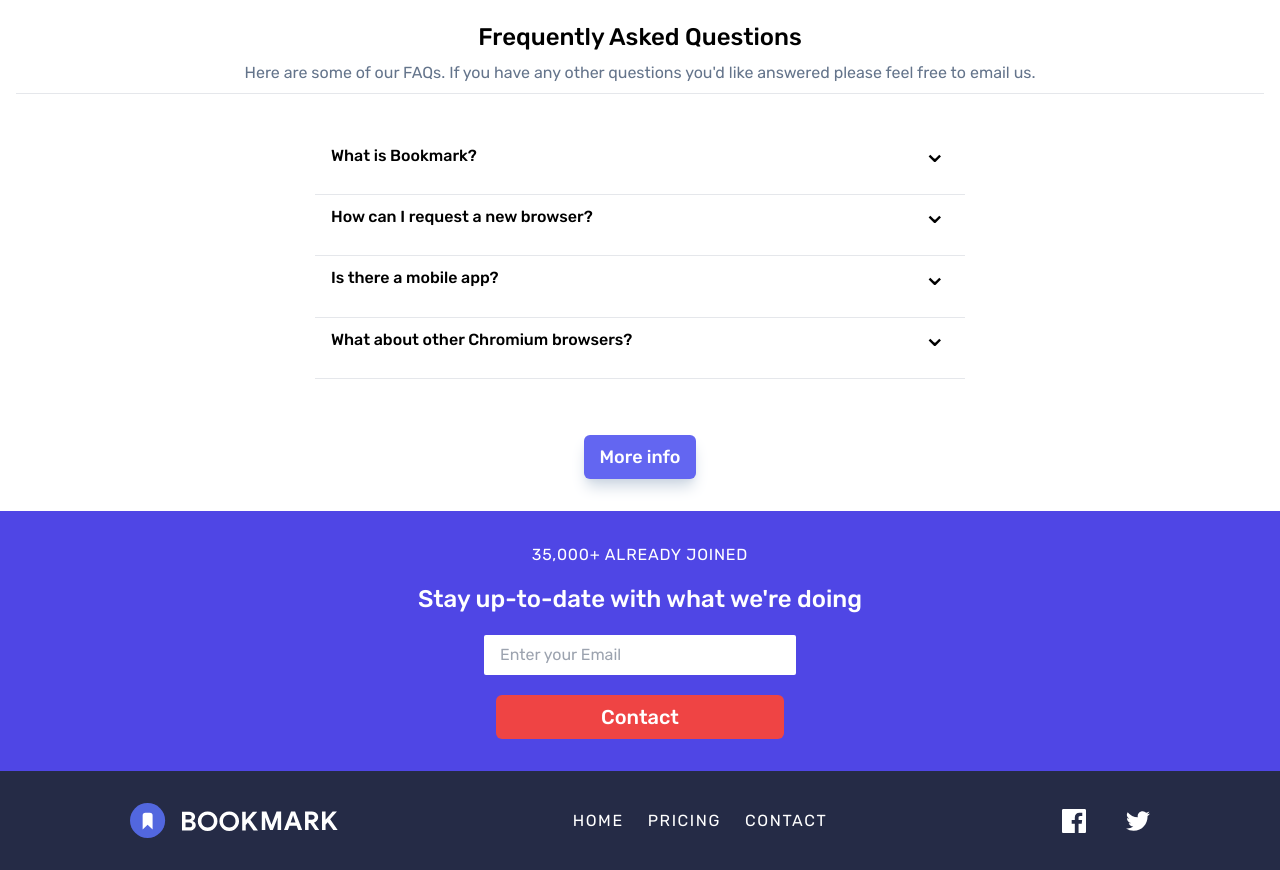
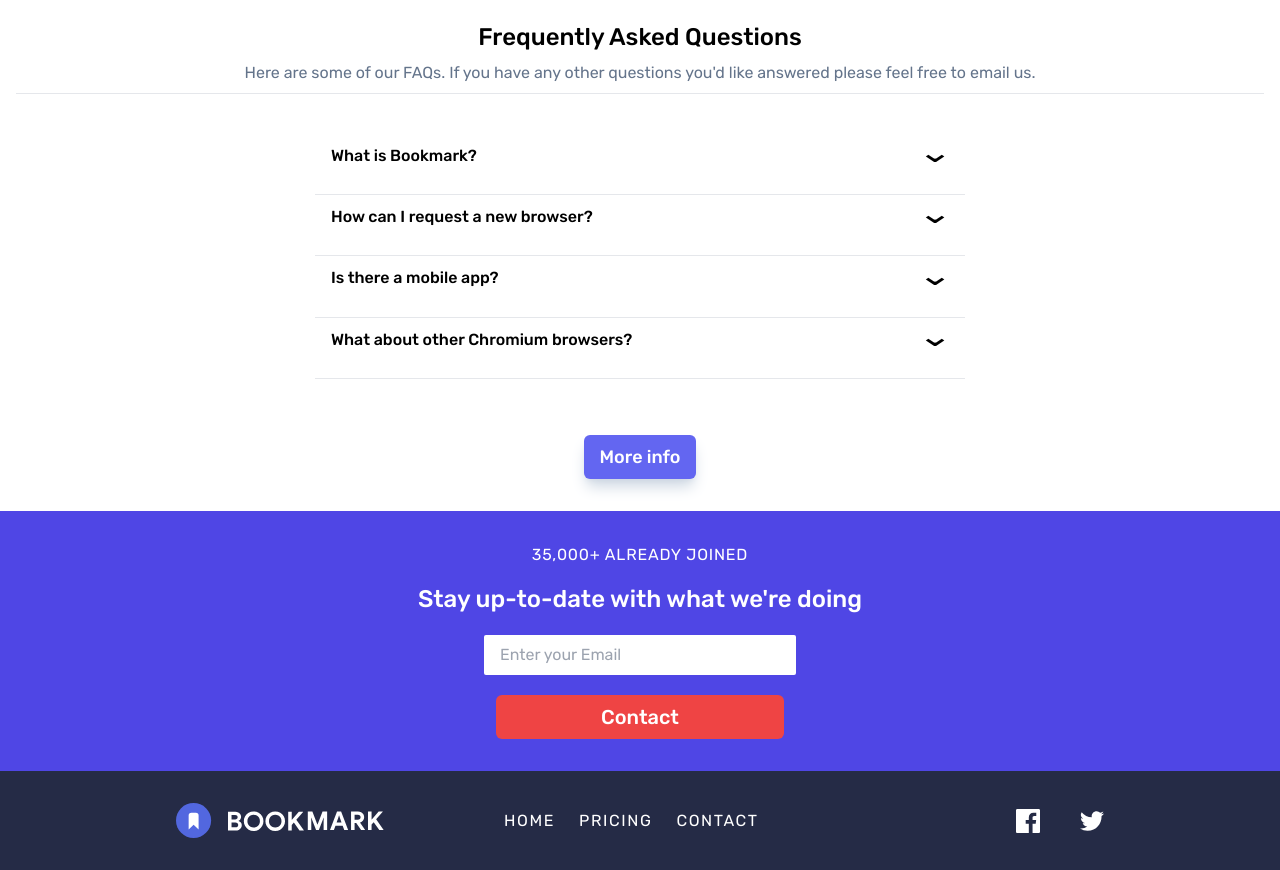
Before and after one commit to dazzlerabhi30800/FrontEndMentor-Bookmark-Landing-Page, a React (Create React App) app: page / in a window 1280 px wide. Shown: the part 2080-2950 px from the top of the page. Built offline with nearby package versions, Linux system fonts and the light colour scheme.

Commit message:
Fixed some issues

```diff
--- a/src/Components/Accordian.jsx
+++ b/src/Components/Accordian.jsx
@@ -17,7 +17,7 @@ function Accordian() {
         Here are some of our FAQs. If you have any other questions you'd like
         answered please feel free to email us.
       </p>
-      <hr className="bg-red-500 w-full" />
+      <hr className="bg-slate-500 w-full" />
       <div className="accordian--container">
         <div className="accordian--card" onClick={handleAccordian}>
           <h6>What is Bookmark?</h6>
--- a/src/Components/Footer.jsx
+++ b/src/Components/Footer.jsx
@@ -3,9 +3,9 @@ import './Style.css';
 
 function Footer() {
     return(
-        <footer className='p-8 flex flex-col md:flex-row md:justify-around justify-center items-center gap-10 text-white'>
+        <footer className='p-8 flex flex-col md:flex-row md:justify-evenly justify-center items-center gap-10 text-white md:px-44'>
                <img className='w-52' src="../images/logo-bookmark.svg" alt="" />
-               <ul className='flex flex-col md:flex-row gap-6 text-center'>
+               <ul className='flex flex-col md:flex-row gap-6 text-center md:mr-auto md:ml-20'>
                     <li className='cursor-pointer uppercase tracking-widest transition ease-in duration-300 hover:text-indigo-400'>Home</li>
                     <li className='cursor-pointer uppercase tracking-widest transition ease-in duration-300 hover:text-indigo-400'>Pricing</li>
                     <li className='cursor-pointer uppercase tracking-widest transition ease-in duration-300 hover:text-indigo-400'>Contact</li>
--- a/src/Components/Style.css
+++ b/src/Components/Style.css
@@ -210,14 +210,15 @@ nav.active {
   content: "⌄";
   top: -37%;
   right: 5px;
-  font-size: 1.8rem;
+  font-size: 1.5rem;
   color: black;
   transition: all 0.3s linear;
   font-weight: 500;
   padding: 5px;
+  transform: scaleX(1.5);
 }
 .accordian--card.active h6::after {
-  transform: rotate(180deg);
+  transform: rotate(180deg) scaleX(1.5);
   color: red;
   top: 5%;
 }
```
